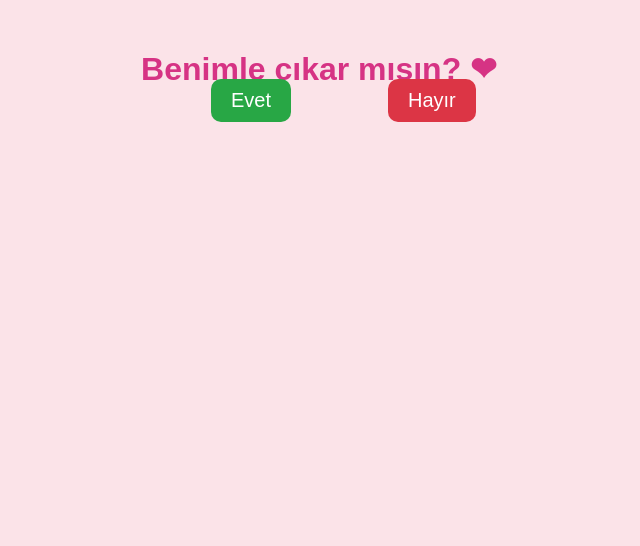
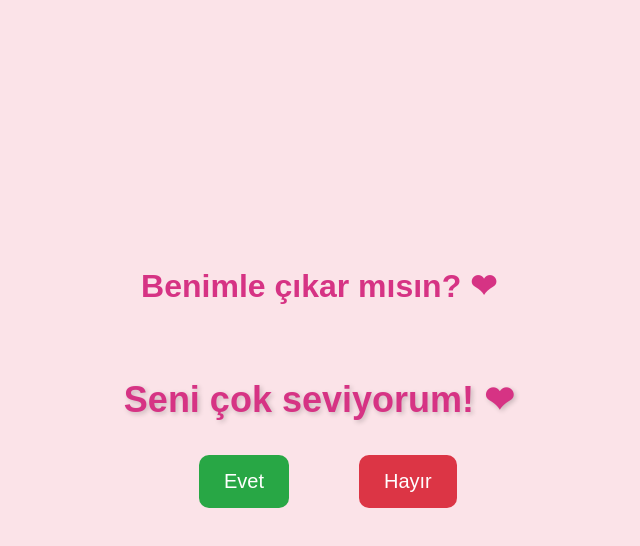
Before and after one commit to cr4sh3q/sa, a plain HTML site: page index.html in a window 1280 px wide. Both pictures are taken after a click on the button "Evet". Shown: the whole page, without its empty margins (321-961 px from the left). Drawn offline with Linux system fonts and the light colour scheme.

Commit message:
Update index.html

```diff
--- a/index.html
+++ b/index.html
@@ -8,18 +8,30 @@
         body {
             font-family: Arial, sans-serif;
             text-align: center;
-            margin: 50px;
+            margin: 0;
+            padding: 0;
             background-color: #fbe3e8;
-            position: relative;
+            display: flex;
+            flex-direction: column;
+            align-items: center;
+            justify-content: center;
+            height: 100vh;
             overflow: hidden;
         }
         h1 {
             color: #d63384;
+            font-size: 32px;
+            margin-bottom: 50px;
+        }
+        #button-container {
+            position: relative;
+            width: 100%;
+            max-width: 400px;
+            height: 200px;
         }
         button {
             font-size: 20px;
-            padding: 10px 20px;
-            margin: 10px;
+            padding: 15px 25px;
             border: none;
             cursor: pointer;
             border-radius: 10px;
@@ -29,10 +41,25 @@
         #yes {
             background-color: #28a745;
             color: white;
+            left: 20%;
+            top: 50%;
         }
         #no {
             background-color: #dc3545;
             color: white;
+            left: 60%;
+            top: 50%;
+        }
+        #love-message {
+            display: none;
+            position: absolute;
+            top: 50%;
+            left: 50%;
+            transform: translate(-50%, -50%);
+            font-size: 36px;
+            font-weight: bold;
+            color: #d63384;
+            text-shadow: 2px 2px 5px rgba(0, 0, 0, 0.2);
         }
         .hearts {
             position: absolute;
@@ -48,12 +75,18 @@
 </head>
 <body>
     <h1>Benimle çıkar mısın? ❤</h1>
-    <button id="yes" onclick="evet()" style="top: 50%; left: 40%;">Evet</button>
-    <button id="no" onclick="rastgeleYerDegistir()" style="top: 50%; left: 55%;">Hayır</button>
+
+    <div id="button-container">
+        <button id="yes" onclick="evet()">Evet</button>
+        <button id="no" onclick="rastgeleYerDegistir()">Hayır</button>
+    </div>
+
+    <div id="love-message">Seni çok seviyorum! ❤</div>
 
     <script>
         function evet() {
-            alert("Seni çok seviyorum! ❤");
+            document.getElementById("love-message").style.display = "block";
+
             for (let i = 0; i < 30; i++) {
                 let heart = document.createElement("div");
                 heart.className = "hearts";
@@ -70,10 +103,12 @@
 
         function rastgeleYerDegistir() {
             let noButton = document.getElementById("no");
-            let yesButton = document.getElementById("yes");
 
-            let newX = Math.random() * (window.innerWidth - 100);
-            let newY = Math.random() * (window.innerHeight - 50);
+            let maxWidth = window.innerWidth - 100;
+            let maxHeight = window.innerHeight - 150;
+
+            let newX = Math.random() * maxWidth;
+            let newY = Math.random() * maxHeight;
 
             noButton.style.left = newX + "px";
             noButton.style.top = newY + "px";
```
